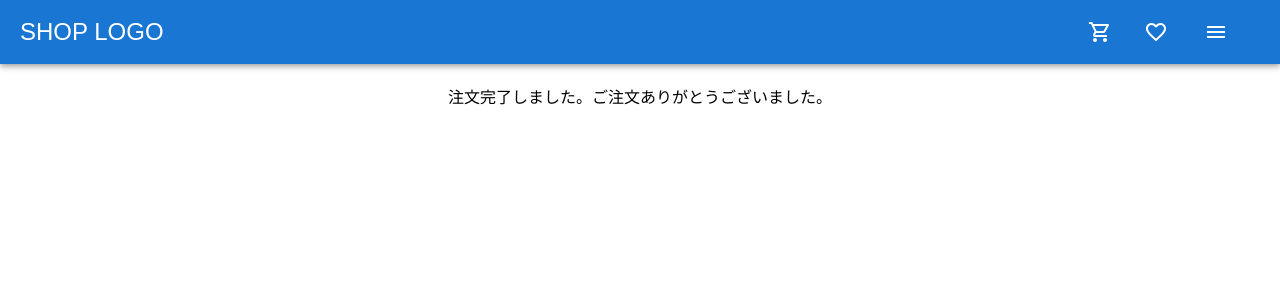
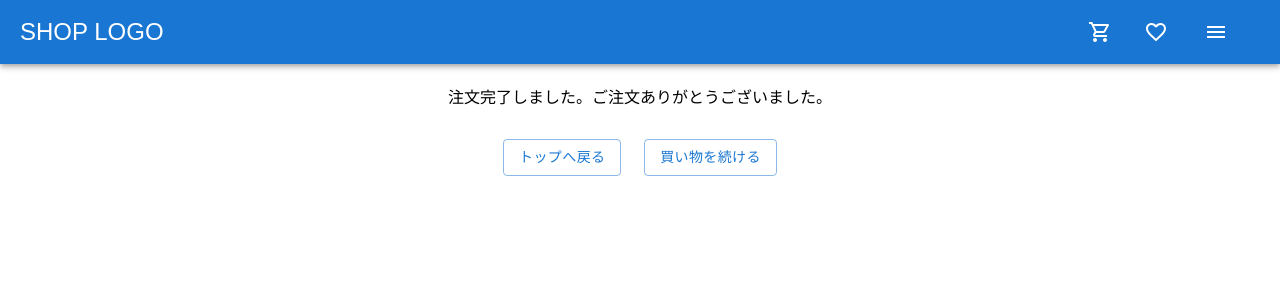
Before and after one commit to Onepiece2424/shampoo_ec_site, a React (Create React App) app in the folder frontend/: page /thanks in a window 1280 px wide. Shown: the top 300 px of the page. Built offline with nearby package versions, Linux system fonts and the light colour scheme.

Commit message:
feat:トップへ戻るボタンや買い物を続けるボタンの作成

```diff
--- a/frontend/src/components/thanks/Thanks.jsx
+++ b/frontend/src/components/thanks/Thanks.jsx
@@ -1,9 +1,17 @@
-import React from 'react'
+import { Button } from '@mui/material'
+import { useNavigate } from 'react-router-dom'
 
 const Thanks = () => {
+
+  const navigate = useNavigate()
+
   return (
-    <div className='thanks-text'>
-      注文完了しました。ご注文ありがとうございました。
+    <div>
+      <div className='thanks-text'>
+        注文完了しました。ご注文ありがとうございました。
+      </div>
+      <Button variant="outlined" style={{ margin: '3mm'}} onClick={() => navigate('/')}>トップへ戻る</Button>
+      <Button variant="outlined" style={{ margin: '3mm'}} onClick={() => navigate('/items')}>買い物を続ける</Button>
     </div>
   )
 }
```
